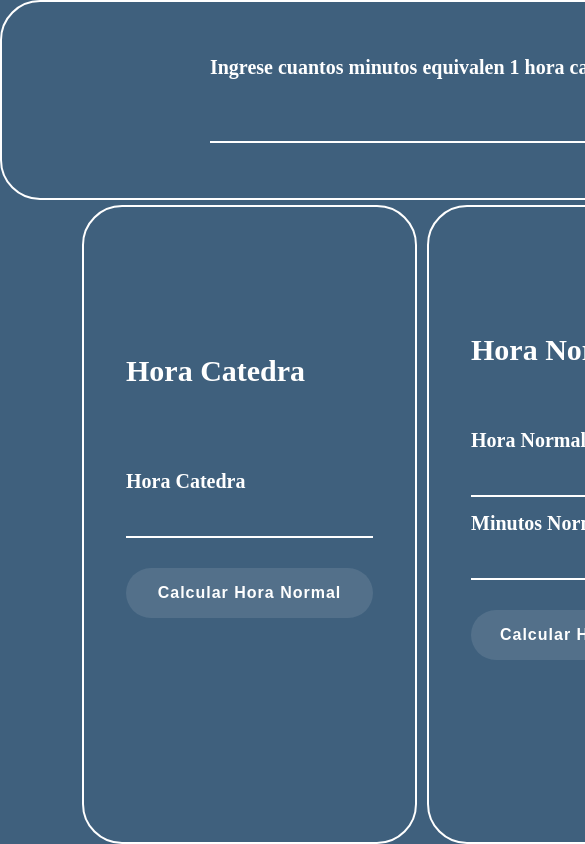
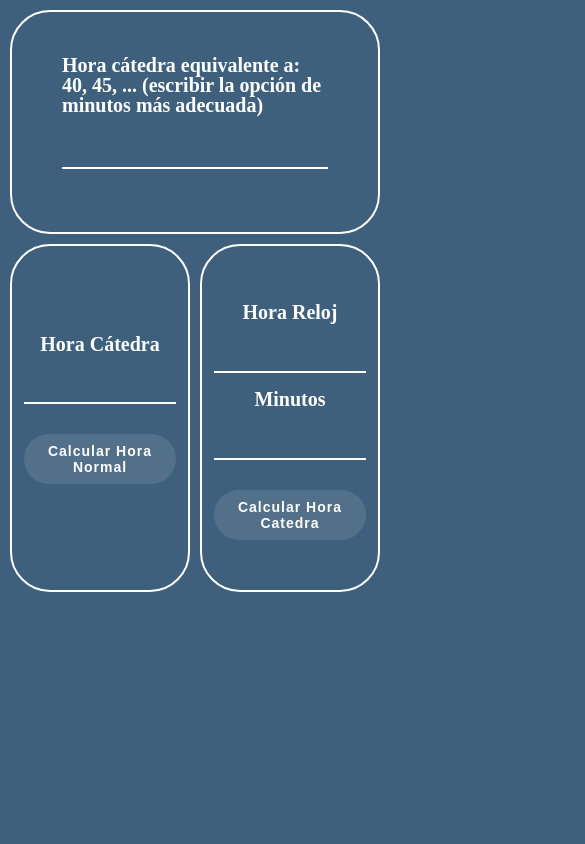
Before and after one commit to JoaquinT04/Proyecto-hora-catedra-a-hora-comun, a plain HTML site: page index.html in a window 390 px wide. Shown: the top 844 px of the page, 585 px wide, since content can reach past the window. Drawn offline with Linux system fonts and the light colour scheme.

Commit message:
Ultimos arreglos de responsive y acentos

```diff
--- a/css/main.css
+++ b/css/main.css
@@ -1,155 +1,6 @@
-*{
-    margin: 0;
-    padding: 0;
-    box-sizing: border-box;
-}
-html{
-    font-size: 62.5%;
-}
-body{
-    font-size: 1.46em;
-    background-color: rgba(3, 47, 85, 0.76);
-}
-button{
-    cursor: pointer;
-}
-.main{
-    height: 100vh;
-}
-
-.input{
-    background-color: transparent;
-    border-left: 0px;
-    border-right: 0px;
-    border-top: 0px;
-    border-bottom: 2px solid white;
-    font-size: 1.6rem;
-    font-family: 'Mulish', sans-serif;
-    margin-bottom: 20px;
-    padding: 0px 20px;
-    outline: none;
-    height: 50px;
-}
-
-.main--cambio__horas{
-    display: grid;
-    grid-template: 20rem  1fr / repeat(2, 1fr) ;
-    width: 100vh;
-    height: 100vh;
-    gap: 5px;
-    margin: 0 auto;
-}
-
-.valor__hora--catedra--container{
-    grid-row: span 1;
-    grid-column: span 2;
-    display: flex;
-    flex-direction: column;
-    align-items: center;
-    justify-content: space-evenly;
-    flex-wrap: wrap;
-    border: 2px solid white;
-    border-radius: 40px;
-    color: white;
+.main--hora-catedra{
     padding: 40px 50px 40px;
 }
-.catedra__valor--label{
-    font-size: 2rem;
-    font-weight: bold;
-    line-height: 1.3rem;
+.main--hora__normal{
+    padding: 40px 50px 40px;
 }
-.main--hora__catedra--valor{
-    min-height: 140px;
-    display: flex;
-    flex-direction: column;
-    justify-content: space-evenly;
-}
-.forms--container{
-    grid-column: span 2;
-    grid-row: span 1;
-    display: grid;
-    grid-template: 1fr  / 1fr 1fr;
-    gap: 10px;
-    margin: 0 auto;
-}
-.main--hora-catedra{
-    grid-row: 1/2;
-    grid-column: span 1;
-    display: flex;
-    flex-direction: column;
-    justify-content: space-evenly;
-    border: 2px solid white;
-    border-radius: 40px;
-    color: white;
-    padding: 60px 42px 40px;
-}
-.hora-catedra__tittle
-{
-    font-size: 3rem;
-    font-weight: bold;
-    line-height: 3.4rem;
-}
-.hora__catedra{
-    min-height: 90px;
-    display: flex;
-    flex-direction: column;
-    justify-content: space-between;
-}
-.hora--catedra__label{
-    font-size: 2rem;
-    font-weight: bold;
-    line-height: 1.3rem;
-}
-.button__enviar{
-    background-color: rgba(255, 255, 255, 0.1);
-    border: none;
-    border-radius: 25px;
-    color: white;
-    cursor: pointer;
-    font-size: 1.6rem;
-    font-weight: bold;
-    font-family: 'Mulish', sans-serif;
-    height: 50px;
-    letter-spacing: 1px;
-    margin: 10px 0px;
-}
-.respuesta__hora--normal{
-    text-align: center;
-    font-size: 2rem;
-    font-weight: bold;
-    line-height: 1.4rem;
-}
-.main--hora__normal{
-    grid-row: span 1;
-    grid-column: span 1;
-    display: flex;
-    flex-direction: column;
-    justify-content: space-evenly;
-    border: 2px solid white;
-    border-radius: 40px;
-    color: white;
-    padding: 60px 42px 40px;
-}
-.hora-normal__tittle{
-    font-size: 3rem;
-    font-weight: bold;
-    line-height: 3.4rem;
-}
-.hora__normal{
-    min-height: 90px;
-    display: flex;
-    flex-direction: column;
-    justify-content: space-between;
-}
-.hora--normal__label
-{
-    font-size: 2rem;
-    font-weight: bold;
-    line-height: 1.3rem;
-}
-.respuesta__hora--catedra{
-    text-align: center;
-    font-size: 2rem;
-    font-weight: bold;
-    line-height: 1.4rem;
-}
--- a/css/style-main-mobile.css
+++ b/css/style-main-mobile.css
@@ -1,82 +1,143 @@
-
+*{
+    padding: 0;
+    margin: 0;
+    box-sizing: border-box;
+}
+html{
+    font-size: 62.5%;
+}
 body{
     /*Mobile*/
-    width: 100vh;
+    font-size: 1.46rem;
+    background-color: rgba(3, 47, 85, 0.76);
+    width: 100%;
     height: 100%;
 }
+button{
+    cursor: pointer;
+}
 .main{
-    width: calc(100vh - 200px);
+    width: 100%
 }
 .input{
     /*mobile*/
-    width: 200px;
+    background-color: transparent;
+    border-left: 0px;
+    border-right: 0px;
+    border-top: 0px;
+    border-bottom: 2px solid white;
+    font-size: 1.6rem;
+    font-family: 'Mulish', sans-serif;
+    margin-bottom: 20px;
+    outline: none;
+    height: 50px;
+    width: 100%;
 }
 
 .main--cambio__horas{
     /*mobile*/
-    grid-template-rows: 160px 1fr;
+    display: grid;
+    grid-template: 1fr / repeat(2, 1fr) ;
+    gap: 10px 0px;
+    margin: 10px;
 }
 .valor__hora--catedra--container{
-
     /*mobile*/
-    min-height: 140px;
-    min-width: 322px;
-    max-width: 484px;
-    border: 2px solid rgb(2, 0, 7);
     grid-row: span 1;
+    grid-column: span 2;
+    display: flex;
+    flex-direction: column;
+    align-items: center;
+    justify-content: space-evenly;
+    flex-wrap: wrap;
+    border: 2px solid white;
+    border-radius: 40px;
+    color: white;
+    padding: 40px 50px 40px;
+}
+.catedra__valor--label{
+    font-size: 1.6rem;
+    font-weight: bold;
+    line-height: 1.8rem;
 }
 .main--hora__catedra--valor{
+    min-height: 140px;
+    display: flex;
+    flex-direction: column;
+    justify-content: space-evenly;
+}
+.catedra__valor--label{
+    font-size: 2rem;
+    font-weight: bold;
+    line-height: 2rem;
+}
+.forms--container{
     /*Mobile*/
-    justify-content: flex-end;
-    align-items: center;
+    grid-column: span 2;
+    grid-row: span 1;
+    display: grid;
+    grid-template: 1fr  / 1fr 1fr;
+    gap: 10px;
+    margin: 0 auto;
 }
 
-.forms--container{
-    /*Mobile*/
-    min-width: 322px;
-    max-width: 484px;
-    height: 100vh;
+.main--hora-catedra{
+    grid-row: 1/2;
+    grid-column: span 1;
     display: flex;
     flex-direction: column;
-}
-/*Mobile*/
-.forms--container section{
-    min-width: 320px;
-    height: 200px;
-    margin-bottom: 30px;
-    padding: 20px 0;
-}
-.main--hora-catedra{
-    /*Mobile*/
-    align-items: center;
-    border-color: black;
+    justify-content: space-evenly;
+    border: 2px solid white;
+    border-radius: 40px;
+    color: white;
+    padding: 60px 12px 40px;
+    text-align: center;
 }
 .hora-catedra__tittle
 {
-    /*Mobile*/
     font-size: 2rem;
-    display:none;
+    font-weight: bold;
+    line-height: 3.4rem;
 }
 .hora__catedra{
-    /*Mobile*/
-    align-items: center;
-    min-height: 100px;
+    min-height: 90px;
+    display: flex;
+    flex-direction: column;
+    justify-content: space-evenly;
 }
-.respuesta__hora--normal{
-    /*Mobile*/
-    margin-top: 10px;
+.hora--catedra__label{
+    font-size: 2rem;
+    font-weight: bold;
+    line-height: 2rem;
+}
+.button__enviar{
+    background-color: rgba(255, 255, 255, 0.1);
+    border: none;
+    border-radius: 40px;
+    color: white;
+    cursor: pointer;
+    font-size: 1.4rem;
+    font-weight: bold;
+    font-family: 'Mulish', sans-serif;
+    height: 50px;
+    letter-spacing: 1px;
+    margin: 10px 0px;
 }
 .main--hora__normal{
-    /*mobile*/
-    border-color: black;
-    min-height:240px ;
-    align-items: center;
+    grid-row: span 1;
+    grid-column: span 1;
+    display: flex;
+    flex-direction: column;
+    justify-content: space-evenly;
+    border: 2px solid white;
+    border-radius: 40px;
+    color: white;
+    padding: 60px 12px 40px;
+    text-align: center;
 }
-.hora-normal__tittle{
-    display: none;
+.hora--normal__label{
+    font-size: 2rem;
+    font-weight: bold;
+    line-height: 1.3rem;
+    margin-top: 5px;
 }
-.hora__normal{
-    /*mobile*/
-    align-items: center;
-    min-height: 100px;
-}
--- a/index.html
+++ b/index.html
@@ -4,8 +4,8 @@
         <meta charset="UTF-8">
         <meta http-equiv="X-UA-Compatible" content="IE=edge">
         <meta name="viewport" content="width=device-width, initial-scale=1.0">
-        <link rel="stylesheet" href="./css/main.css">
-        <link rel="stylesheet" href="./css/style-main-mobile.css" media="(max-width:320px)">
+        <link rel="stylesheet" href="./css/style-main-mobile.css">
+        <link rel="stylesheet" href="./css/main.css" media="(min-width:600px)">
         <title>Hora catedra</title>
     </head>
     <body>
@@ -15,7 +15,7 @@
                 <section class="valor__hora--catedra--container">
                     <form class="main--hora__catedra--valor">
 
-                        <label for="hora--catedra--valor" class="catedra__valor--label">Ingrese cuantos minutos equivalen 1 hora catedra</label>
+                        <label for="hora--catedra--valor" class="catedra__valor--label">Hora cátedra equivalente a: 40, 45, ... (escribir la opción de minutos más adecuada)</label>
                         <input class="input" id="hora--catedra--valor" type="number" name="hora--catedra--valor" min="40" max="50">
 
                         <!--                         <button type="button" class="button__enviar">Aceptar</button> -->
@@ -25,10 +25,9 @@
 
                 <section class="forms--container">
                     <section class="main--hora-catedra">
-                        <h2 class="hora-catedra__tittle">Hora Catedra</h2>
                         <form class="hora__catedra">
 
-                            <label for="hora--catedra" class="hora--catedra__label">Hora Catedra</label>
+                            <label for="hora--catedra" class="hora--catedra__label">Hora Cátedra</label>
                             <input class="input"  id="hora--catedra" type="number" name="hora--catedra" min="1">
                             <button onclick="calcularHoraNormal()" type="button" class="button__enviar">Calcular Hora Normal</button>
 
@@ -37,14 +36,13 @@
                     </section>
 
                     <section class="main--hora__normal">
-                        <h2 class="hora-normal__tittle">Hora Normal</h2>
 
                         <form class="hora__normal">
 
-                            <label for="hora--normal" class="hora--normal__label">Hora Normal</label>
+                            <label for="hora--normal" class="hora--normal__label">Hora Reloj</label>
                             <input class="input" type="number" name="hora--normal" id="hora--normal" min="0" >
 
-                            <label for="minutos--normal" class="hora--normal__label">Minutos Normal</label>
+                            <label for="minutos--normal" class="hora--normal__label">Minutos</label>
                             <input class="input" type="number" name="minutos--normal" id="minutos--normal" min="0" max="59">
 
                             <button onclick="CalcularHoraCatedra()" type="button" class="button__enviar">Calcular Hora Catedra</button>
```
Also changed, not shown: index.js (+8 -0 lines).
